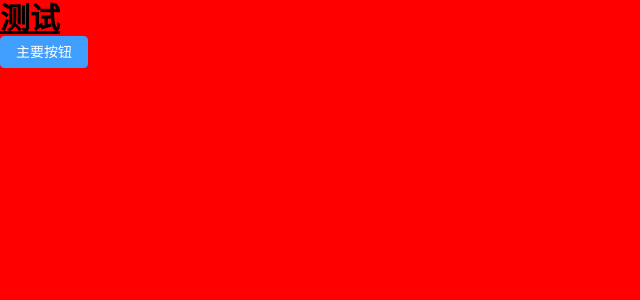
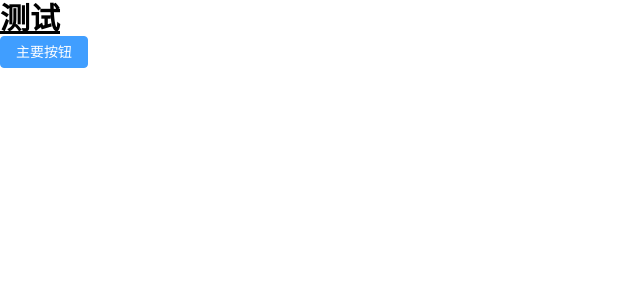
Before and after one commit to J7700/jin-blog, a Vue app: page /test in a window 1280 px wide. Shown: the top 300 px of the page, without its empty margins (0-640 px from the left). Built offline with nearby package versions, Linux system fonts and the light colour scheme.

Commit message:
初始化路由

```diff
--- a/package.json
+++ b/package.json
@@ -10,7 +10,8 @@
   },
   "dependencies": {
     "element-plus": "^2.7.7",
-    "vue": "^3.4.29"
+    "vue": "^3.4.29",
+    "vue-router": "^4.4.0"
   },
   "devDependencies": {
     "@vitejs/plugin-vue": "^5.0.5",
--- a/src/assets/common/css/base.scss
+++ b/src/assets/common/css/base.scss
@@ -3,7 +3,3 @@
     padding: 0;
     box-sizing: border-box;
 }
-
-body{
-    background-color: red;
-}
--- a/src/main.js
+++ b/src/main.js
@@ -2,5 +2,8 @@ import { createApp } from 'vue'
 import './assets/common/css/tailwind.css'
 import './assets/common/css/base.scss'
 import App from './App.vue'
+import router from "./router/index.js";
 
-createApp(App).mount('#app')
+const app = createApp(App);
+
+app.use(router).mount("#app");
--- /dev/null
+++ b/src/pages/test.vue
@@ -0,0 +1,8 @@
+<template>
+    <div>
+        <router-view></router-view>
+        <ul>
+            <li>测试</li>
+        </ul>
+    </div>
+</template>
--- /dev/null
+++ b/src/router/index.js
@@ -0,0 +1,18 @@
+import { createRouter, createWebHistory } from "vue-router";
+
+import Test from "../pages/test.vue";
+
+const routes = [
+  {
+    name: "Test",
+    path: "/test",
+    component: Test,
+  },
+];
+
+const router = createRouter({
+  history: createWebHistory(),
+  routes,
+});
+
+export default router;
```
Also changed, not shown: 1 other file (tests, documents, lock files or other folders).
